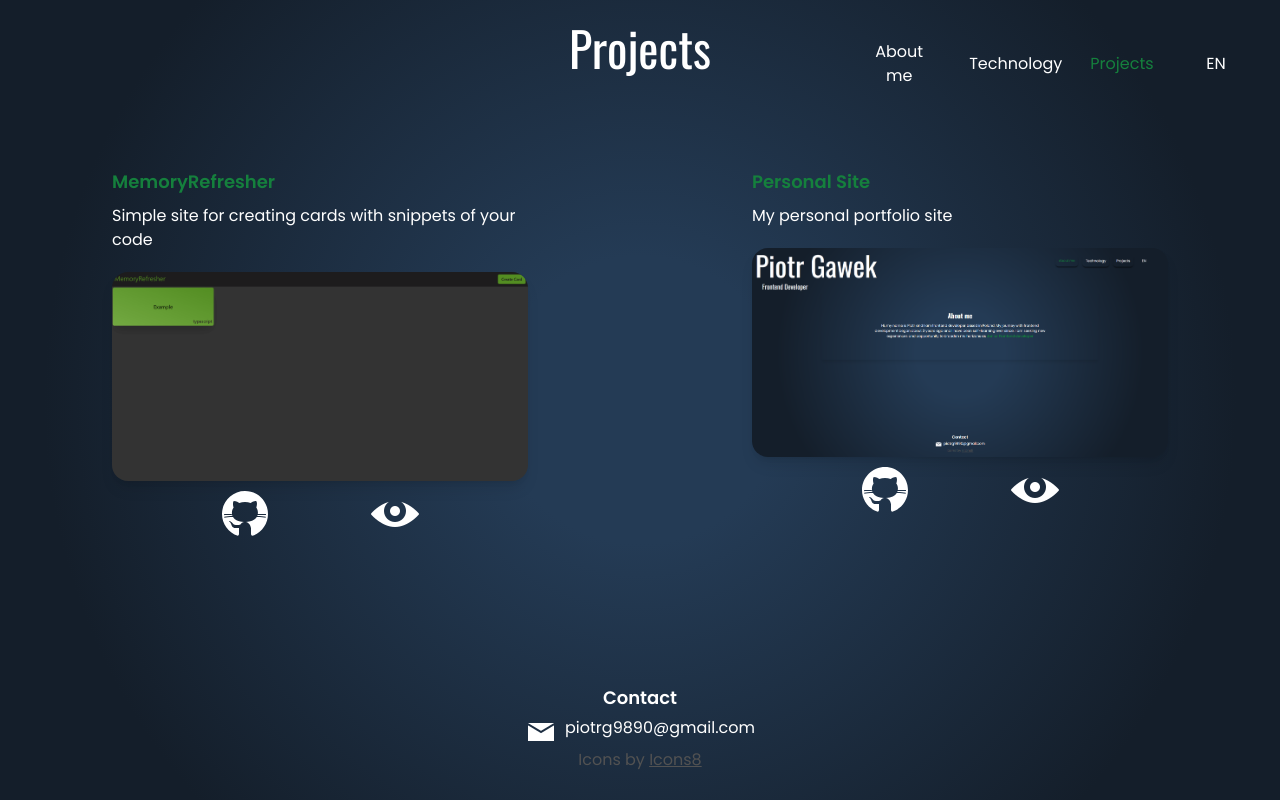
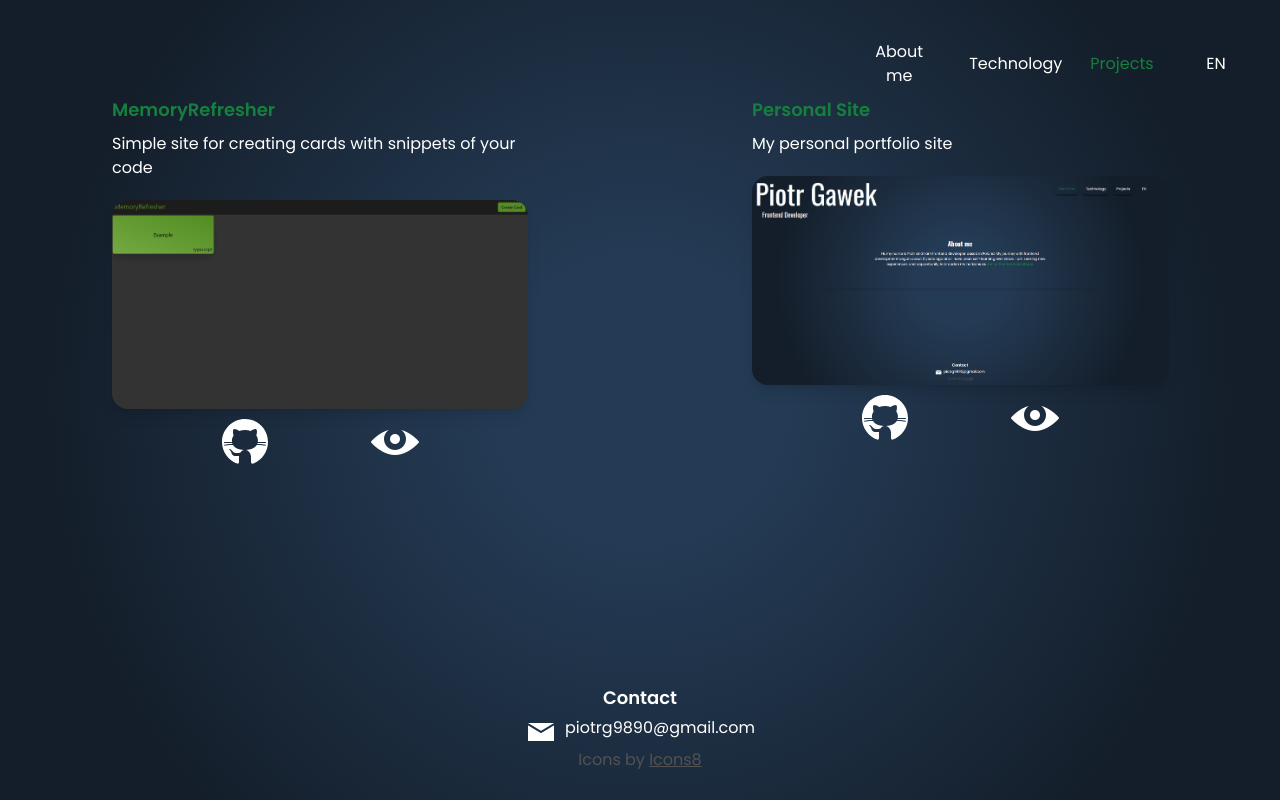
Before and after one commit to Garmah98/Portfolio, a React (Vite) app: page /projects in a window 1280 px wide. Built offline with nearby package versions, Linux system fonts and the light colour scheme.

Commit message:
Deleted Projects page title

```diff
--- a/src/routes/Projects.tsx
+++ b/src/routes/Projects.tsx
@@ -6,7 +6,6 @@ export default function Projects() {
     const { t } = useTranslation()
     return (
         <section className="flex h-full flex-col items-center text-white">
-            <h2 className="mt-6 font-Title text-5xl">{t('Projects.title')}</h2>
             <div className="mt-6 grid grid-cols-1 place-items-center gap-4 p-2  xl:grid-cols-2">
                 <ProjectCard
                     title="MemoryRefresher"
```
